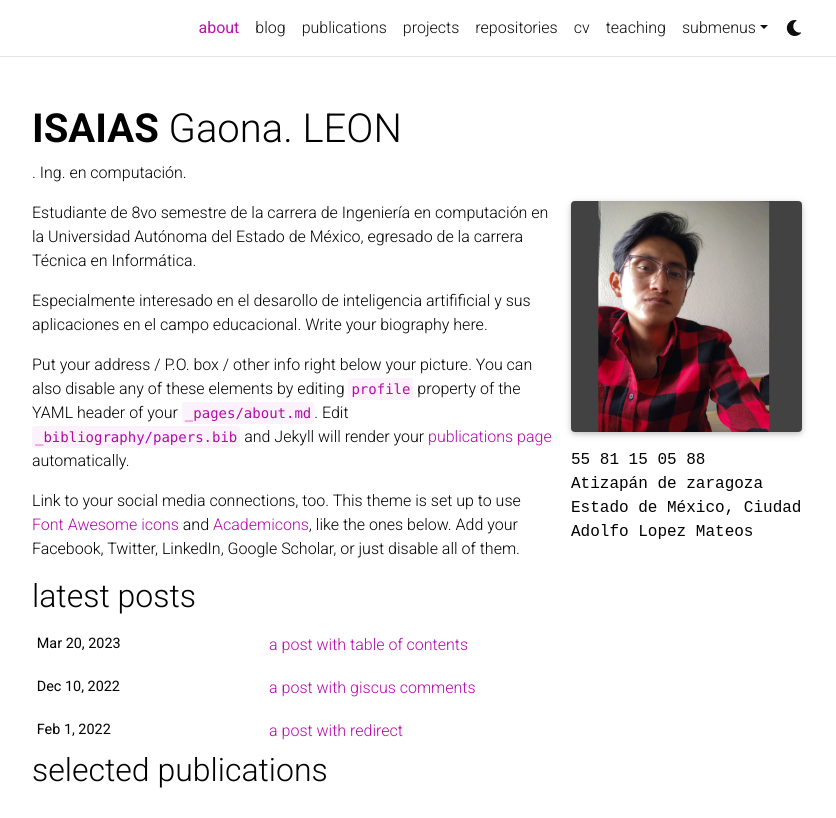
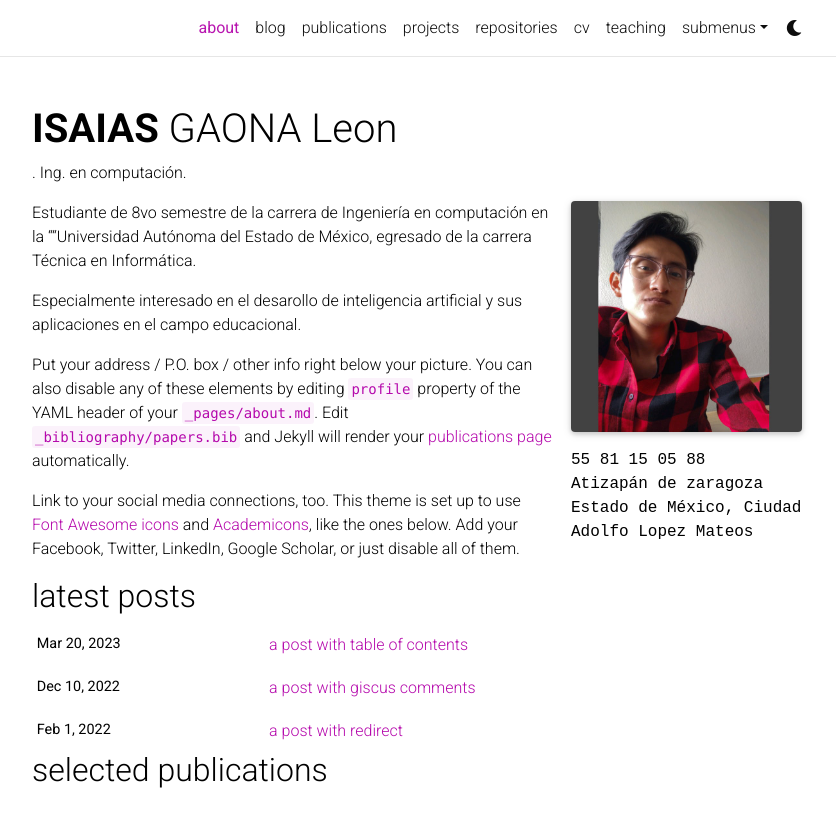
Before and after one commit to IsaiasGL/IsaiasGL.github.io, a Jekyll site: the page built from _pages/about.md, in a window 1280 px wide and 1107 px high, cut to the strip 0-818 px from the top of the window. Shown: the whole strip, without its empty margins (223-1059 px from the left). Built offline with Jekyll 4.4.1, drawn with Linux system fonts in a browser that asks for light colours; full-size pictures stand in for the smaller copies a plugin makes; comment, search, counter and statistics services are not loaded; a style sheet for code colours, icons or effects is not loaded; some of the changed text lies outside the part shown.

Commit message:
formato corregido

```diff
--- a/_config.yml
+++ b/_config.yml
@@ -4,8 +4,8 @@
 
 title: blank # the website title (if blank, full name will be used instead)
 first_name: ISAIAS
-middle_name: Gaona.
-last_name: LEON
+middle_name: GAONA
+last_name: Leon
 email: 2eisaiasgaona@gmail.com
 description: > # the ">" symbol means to ignore newlines until "footer_text:"
   A simple, whitespace theme for academics. Based on [*folio](https://github.com/bogoli/-folio) design.
@@ -15,7 +15,7 @@ footer_text: >
   Photos from <a href="https://unsplash.com" target="_blank">Unsplash</a>.
 keywords: jekyll, jekyll-theme, academic-website, portfolio-website  # add your own keywords or leave empty
 
-lang: en # the language of your site (for example: en, fr, cn, ru, etc.)
+lang: ESP # the language of your site (for example: en, fr, cn, ru, etc.)
 icon: ⚛️  # the emoji used as the favicon (alternatively, provide image name in /assets/img/)
 
 url: https://IsaiasGL.github.io # the base hostname & protocol for your site
--- a/_pages/about.md
+++ b/_pages/about.md
@@ -19,10 +19,9 @@ selected_papers: true # includes a list of papers marked as "selected={true}"
 social: true  # includes social icons at the bottom of the page
 ---
 
-Estudiante de 8vo semestre de la carrera de Ingeniería en computación en la Universidad Autónoma del Estado de México, egresado de la carrera Técnica en Informática.
+Estudiante de 8vo semestre de la carrera de Ingeniería en computación en la ""Universidad Autónoma del Estado de México, egresado de la carrera Técnica en Informática.
 
-Especialmente interesado en el desarollo de inteligencia artifificial y sus aplicaciones en el campo educacional.
-Write your biography here.
+Especialmente interesado en el desarollo de inteligencia artificial y sus aplicaciones en el campo educacional.
 
 Put your address / P.O. box / other info right below your picture. You can also disable any of these elements by editing `profile` property of the YAML header of your `_pages/about.md`. Edit `_bibliography/papers.bib` and Jekyll will render your [publications page](/al-folio/publications/) automatically.
 
```
